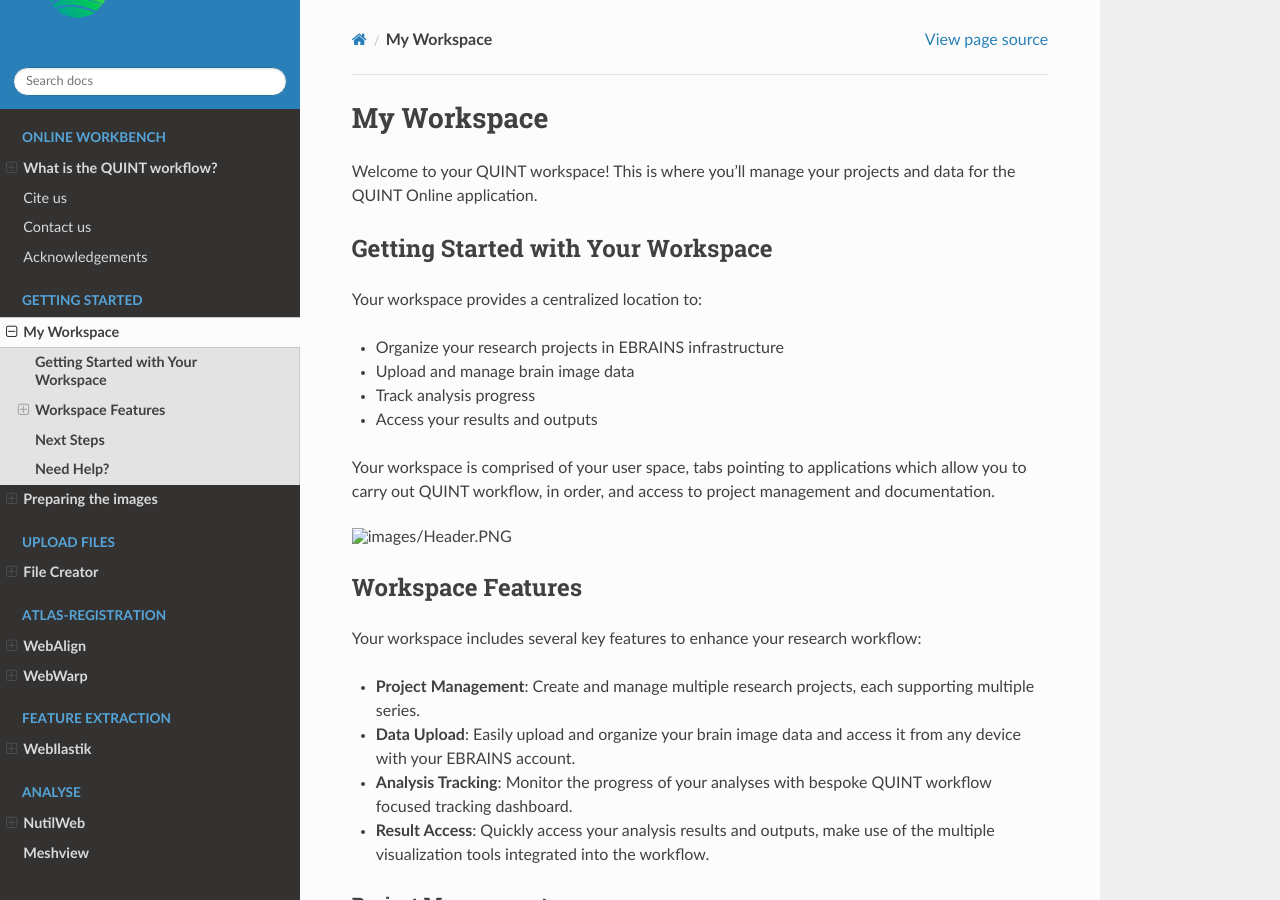
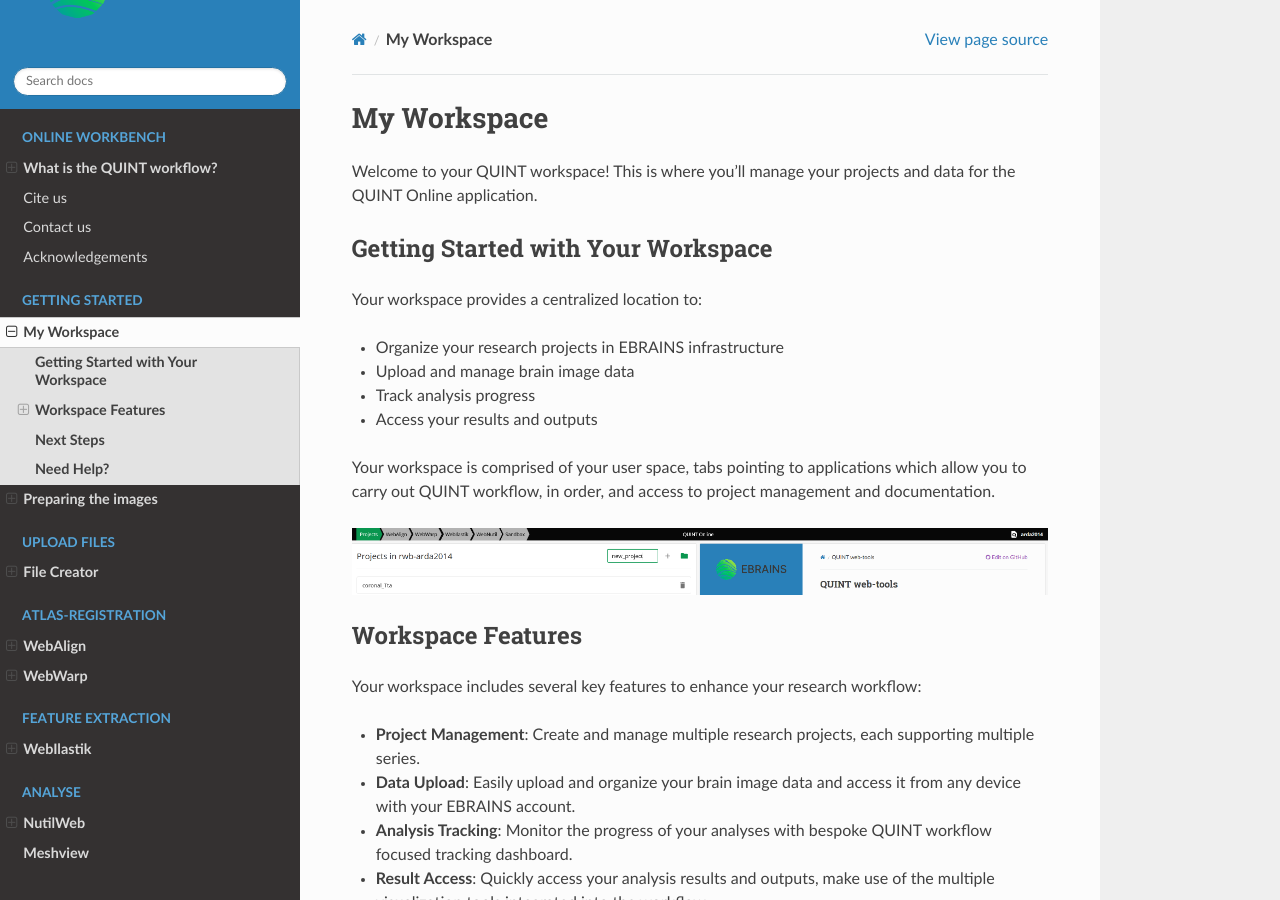
Before and after one commit to Neural-Systems-at-UIO/QUINT_webtools, a Sphinx documentation site: the page built from docs/MyWorkspace.rst, in a window 1280 px wide and 900 px high. Built offline with Sphinx 7.4.7 and the Read the Docs theme 3.1.0, drawn with Linux system fonts in a browser that asks for light colours.

Commit message:
case fix

```diff
--- a/docs/MyWorkspace.rst
+++ b/docs/MyWorkspace.rst
@@ -15,7 +15,7 @@
 
 Your workspace is comprised of your user space, tabs pointing to applications which allow you to carry out QUINT workflow, in order, and access to project management and documentation.
 
-.. image:: images/Header.PNG
+.. image:: images/Header.png
 
 **Workspace Features**
 ------------------
@@ -32,7 +32,7 @@
 
 Create and organize multiple research projects within your workspace.
 
-.. image:: images/createProject.PNG
+.. image:: images/createProject.png
    :align: right
    :width: 270
 
@@ -51,7 +51,7 @@
 ~~~~~~~~~~~~~~~~~~
 Once a project is created, you can upload your brain image data to the project, via the ADD/EDIT SERIES button.
 
-.. image:: images/AddEditSeries.PNG
+.. image:: images/AddEditSeries.png
     :height: 400
     :align: center
 
```
